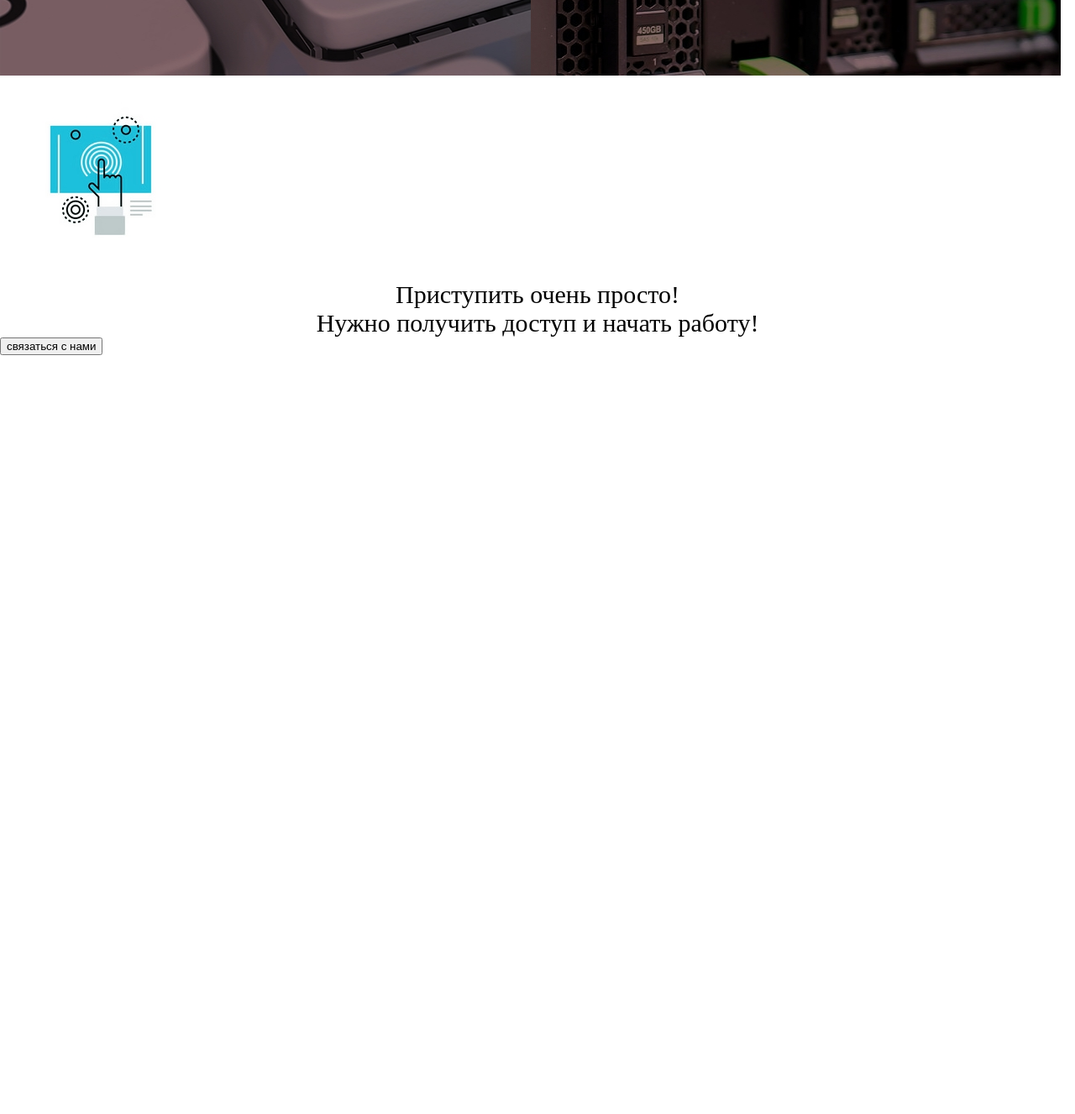
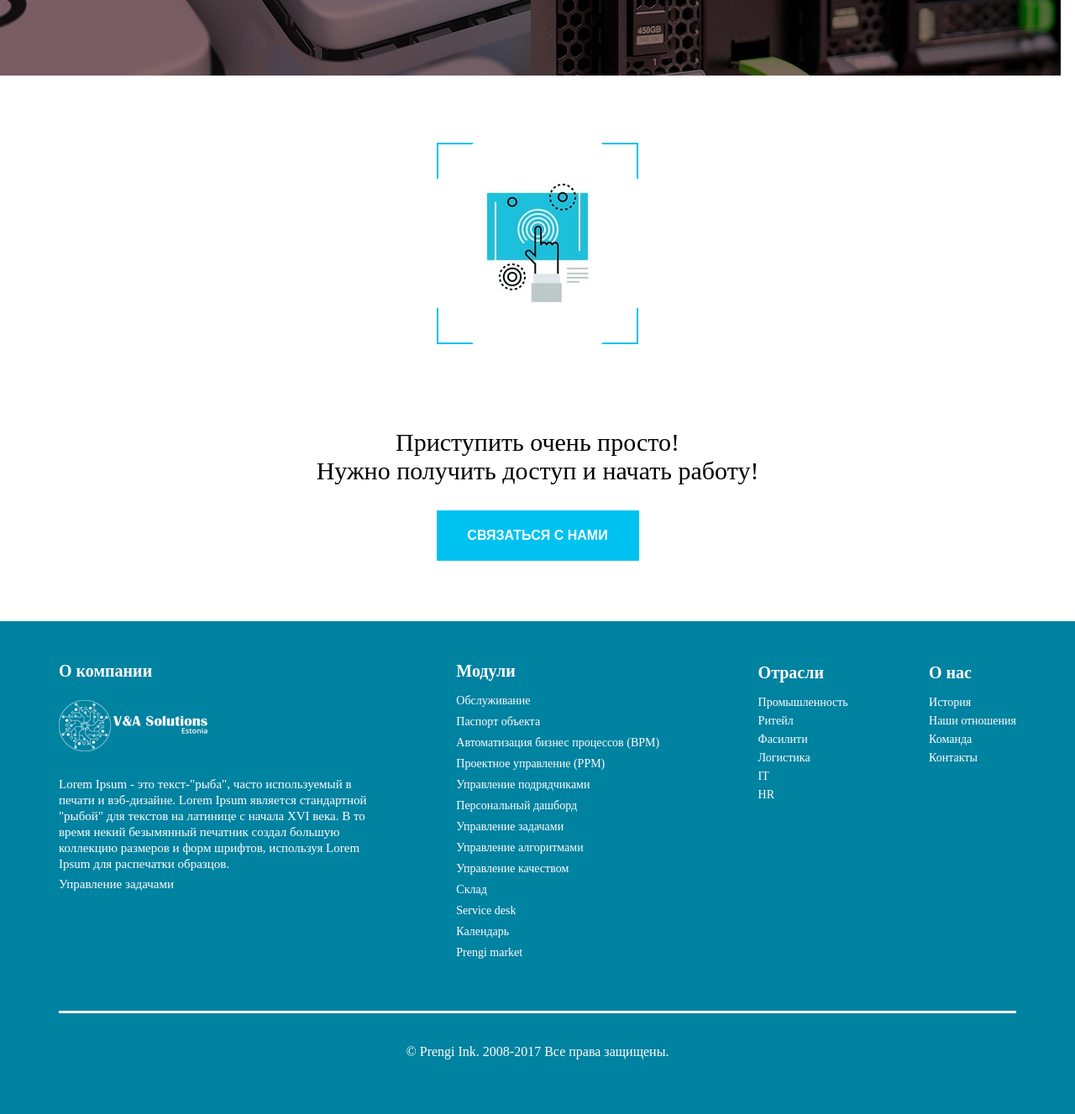
Before and after one commit to dmitryUD/prengi_project, a plain HTML site: page src/index.html in a window 1280 px wide. Shown: the part 4518-5845 px from the top of the page at 84% size. Before the commit the page ends 5298 px from the top, so only its background shows below. Drawn offline with Linux system fonts and the light colour scheme.

Commit message:
Полностью выполненный по макету сайт (без наворотов и шрифтов)

```diff
--- a/src/index.html
+++ b/src/index.html
@@ -228,17 +228,73 @@
     </section>
     <section class="access">
         <div class="main_img">
-            <img src="img/access/access.jpg" alt="">
+            <div class="main_img_2">
+                <img src="img/access/access.jpg" alt="">
+            </div>
         </div>
-        <div class="corner"></div>
-        <div class="corner"></div>
-        <div class="corner"></div>
-        <div class="corner"></div>
         <div class="title title_access">
-            Приступить очень просто! <br>
+            Приступить очень просто!<br>
             Нужно получить доступ и начать работу!
         </div>
         <button class="connect">связаться с нами</button>
     </section>
+    <footer class="footer">
+        <div class="container">
+            <div class="footer__wrapper">
+                <div class="company">
+                    <div class="footer__title">О компании</div>
+                    <div class="company__icon">
+                        <img src="img/footer/footer_logo.png" alt=" ">
+                    </div>
+                    <div class="company__text">
+                        Lorem Ipsum - это текст-"рыба", часто используемый в печати и вэб-дизайне. Lorem Ipsum является стандартной
+                        "рыбой" для текстов на латинице с начала XVI века. В то время некий безымянный печатник создал большую коллекцию
+                        размеров и форм шрифтов, используя Lorem Ipsum для распечатки образцов.
+                    </div>
+                    <div class="company__tasks">Управление задачами</div>
+                </div>
+                <div class="modules">
+                    <div class="footer__title">Модули</div>
+                    <ul class="list">
+                        <li class="list__item"><a href="#">Обслуживание</a></li>
+                        <li class="list__item"> <a href="#">Паспорт объекта</a></li>
+                        <li class="list__item"><a href="#">Автоматизация бизнес процессов (BPM)</a></li>
+                        <li class="list__item"><a href="#">Проектное управление (РРМ)</a></li>
+                        <li class="list__item"><a href="#">Управление подрядчиками</a></li>
+                        <li class="list__item"><a href="#">Персональный дашборд</a></li>
+                        <li class="list__item"><a href="#">Управление задачами</a></li>
+                        <li class="list__item"><a href="#">Управление алгоритмами</a></li>
+                        <li class="list__item"><a href="#">Управление качеством</a></li>
+                        <li class="list__item"><a href="#">Склад</a></li>
+                        <li class="list__item"><a href="#">Service desk</a></li>
+                        <li class="list__item"><a href="#">Календарь</a></li>
+                        <li class="list__item"><a href="#">Prengi market</a></li>
+                    </ul>
+                </div>
+                <div class="sectors">
+                    <div class="footer__title">Отрасли</div>
+                    <ul class="list">
+                        <li class="list__item"><a href="#">Промышленность</a></li>
+                        <li class="list__item"><a href="#">Ритейл</a></li>
+                        <li class="list__item"><a href="#">Фасилити</a></li>
+                        <li class="list__item"><a href="#">Логистика</a></li>
+                        <li class="list__item"><a href="#">IT</a></li>
+                        <li class="list__item"><a href="#">HR</a></li>
+                    </ul>
+                </div>
+                <div class="about">
+                    <div class="footer__title">О нас</div>
+                    <ul class="list">
+                        <li class="list__item"><a href="#">История</a></li>
+                        <li class="list__item"><a href="#">Наши отношения</a></li>
+                        <li class="list__item"><a href="#">Команда</a></li>
+                        <li class="list__item"><a href="#">Контакты</a></li>
+                    </ul>
+                </div>
+            </div>
+            <hr>
+            <div class="rights">© Prengi Ink. 2008-2017 Все права защищены.</div>
+        </div>
+    </footer>
 </body>
 </html>
--- a/src/sass/blocks/_access.sass
+++ b/src/sass/blocks/_access.sass
@@ -1,2 +1,72 @@
 .access
-    min-height: 690px
+    min-height: 570px
+    .main_img
+        // text-align: center
+        margin: 0 auto
+        margin-top: 80px
+        margin-bottom: 100px
+        width: 240px
+        height: 240px
+        position: relative
+        z-index: 1
+        &:before
+            display: block
+            content: ''
+            position: absolute
+            border: 2px solid #00c2f0
+            border-right-color: transparent
+            border-bottom-color: transparent
+            width: 40px
+            height: 40px
+            top: 0
+            left: 0
+            z-index: 2
+        &:after
+            display: block
+            content: ''
+            position: absolute
+            border: 2px solid #00c2f0
+            border-left-color: transparent
+            border-bottom-color: transparent
+            width: 40px
+            height: 40px
+            top: 0
+            right: 0
+            z-index: 2
+        &_2
+            &::before
+                display: block
+                content: ''
+                position: absolute
+                border: 2px solid #00c2f0
+                border-right-color: transparent
+                border-top-color: transparent
+                width: 40px
+                height: 40px
+                bottom: 0
+                left: 0
+                z-index: 2
+            &::after
+                display: block
+                content: ''
+                position: absolute
+                border: 2px solid #00c2f0
+                border-left-color: transparent
+                border-top-color: transparent
+                width: 40px
+                height: 40px
+                bottom: 0
+                right: 0
+                z-index: 2
+    .connect
+        display: block
+        margin: 0 auto
+        margin-top: 30px
+        width: 241px
+        height: 60px
+        border: none
+        background-color: #00c2f0
+        color: #ffffff
+        font-size: 16px
+        font-weight: 700
+        text-transform: uppercase
--- /dev/null
+++ b/src/sass/blocks/_footer.sass
@@ -0,0 +1,46 @@
+.footer
+    min-height: 497px
+    padding: 50px 0 40px 0
+    background-color: #0082a1
+    color: #ffffff
+    &__wrapper
+        display: flex
+        justify-content: space-between
+    .company
+        width: 377px
+        font-size: 14px
+        font-weight: 300
+        line-height: 19px
+        &__icon
+            margin: 25px 0 25px 0
+        &__text
+            font-size: 15px
+        &__tasks
+            font-size: 15px
+            margin-top: 5px
+    &__title
+        font-size: 20px
+        font-weight: 700
+    .modules
+        width: 263px
+        font-weight: 300
+        line-height: 19px
+    .list
+        padding-left: 0
+        &__item
+            list-style-type: none
+            padding-left: 0
+            margin-bottom: 6px
+            font-size: 14px
+            a
+                color: #ffffff
+                text-decoration: none
+    hr
+        width: 100%
+        border: none
+        height: 1px
+        border-top: solid
+        margin-top: 44px
+        margin-bottom: 36px
+    .rights
+        text-align: center
--- a/src/sass/blocks/_titles.sass
+++ b/src/sass/blocks/_titles.sass
@@ -15,3 +15,4 @@
         margin: 0 auto
         width: 585px
         text-align: center
+        margin-top: 74px
--- a/src/sass/style.sass
+++ b/src/sass/style.sass
@@ -11,3 +11,4 @@ body
 @import "blocks/_advantages";
 @import "blocks/_data";
 @import "blocks/_access";
+@import "blocks/_footer";
```
Also changed, not shown: src/css/fonts.css (added), src/css/style.min.css, 1 other file.
